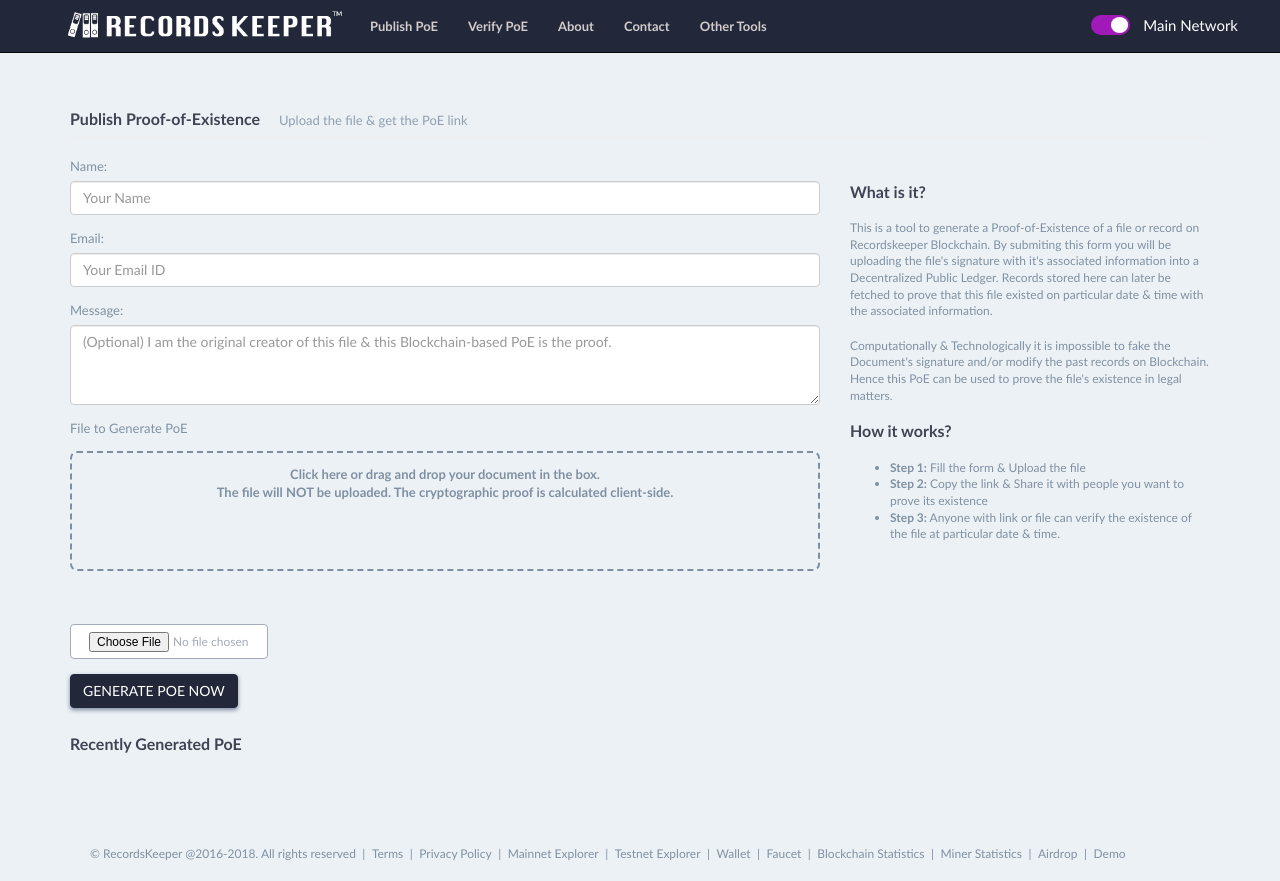
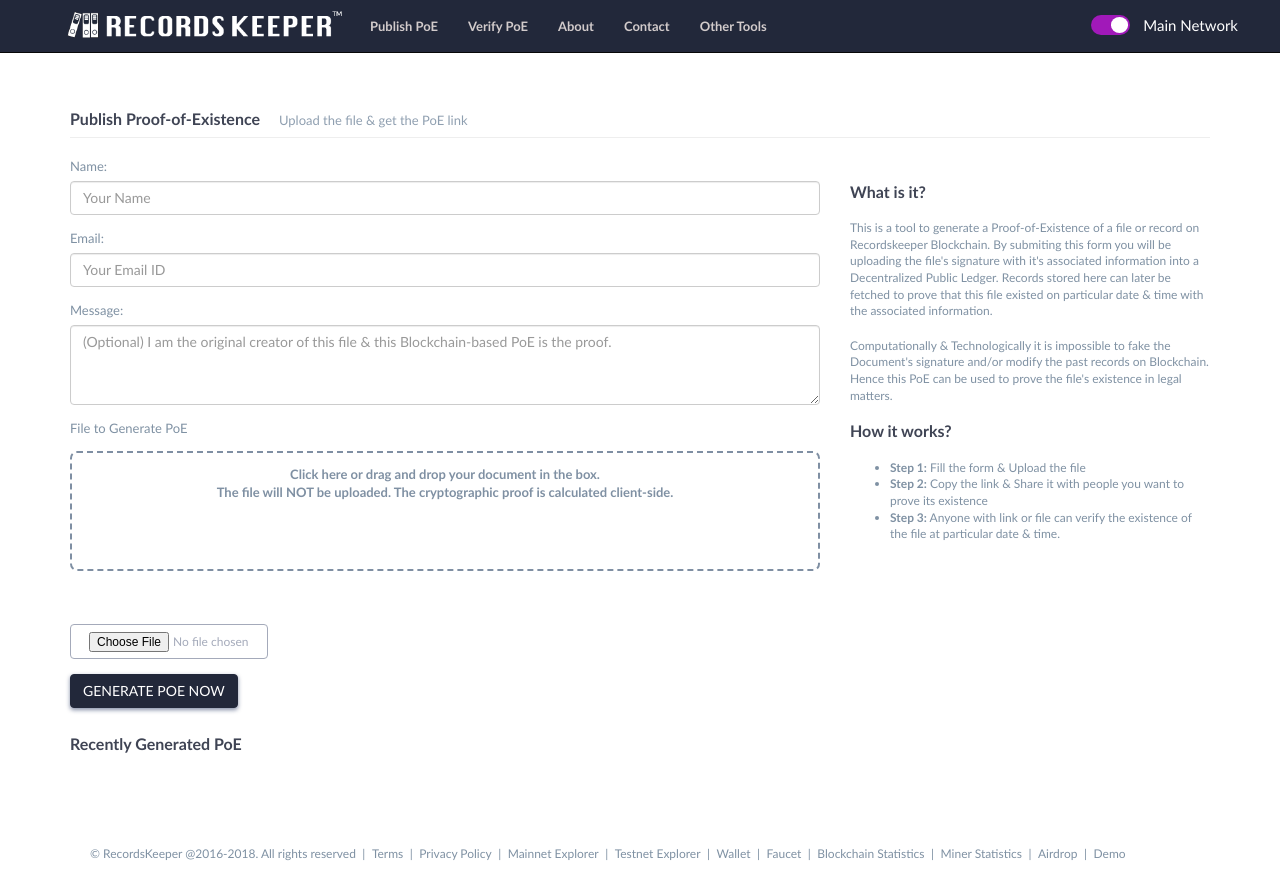
Before and after one commit to RecordsKeeper/proof-of-existence, a PHP site: page / in a window 1280 px wide. Run offline with PHP 8.4, Linux system fonts and the light colour scheme; a stand-in replaces the project's code that opens the database connection; some libraries are stand-ins or nearby versions.

Commit message:
background color changed

```diff
--- a/css/screen.css
+++ b/css/screen.css
@@ -9,7 +9,7 @@
 *, :before, :after { -webkit-box-sizing: border-box; box-sizing: border-box; }
 
 html { overflow-y: scroll; min-height: 100%; margin: 0 0 1px; font-size: 100.01%; -webkit-tap-highlight-color: rgba(0,0,0,0); -moz-osx-font-smoothing: grayscale; -webkit-overflow-scrolling: touch; -ms-content-zooming: none; }
-body { min-height: 100%; background: #ecf1f5; font-size: 62.5%; -webkit-font-smoothing: antialiased; -webkit-text-size-adjust: 100%; -ms-text-size-adjust: 100%; }
+body { min-height: 100%; background: #fff!important; font-size: 62.5%; -webkit-font-smoothing: antialiased; -webkit-text-size-adjust: 100%; -ms-text-size-adjust: 100%; }
 
 body, textarea, input, select, option, button { color: #7f91a3; font-family: Lato, Arial, Helvetica, sans-serif; line-height: 1.38461538462; }
 li, dt, dd, p, figure, th, td, caption, legend, pre { font-size: 1.2em; } li *, dt *, dd *, p *, figure *, th *, td *, legend * { font-size: 1em; }
--- a/css/theme.css
+++ b/css/theme.css
@@ -56,7 +56,7 @@ div#explain{
     height: 20px;
     margin-bottom: 20px;
     overflow: hidden;
-    background-color: #ecf1f6;
+    background-color: #fff;
     border-radius: 4px;
      -webkit-box-shadow: none;
      box-shadow: none;
```
